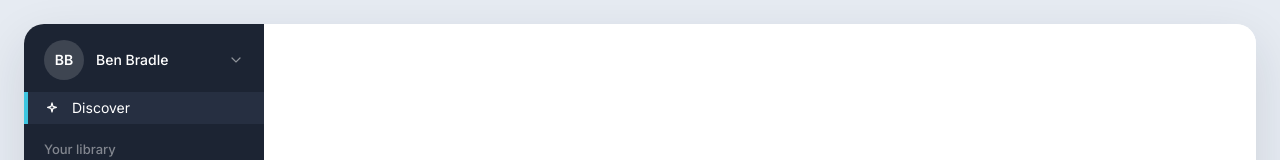
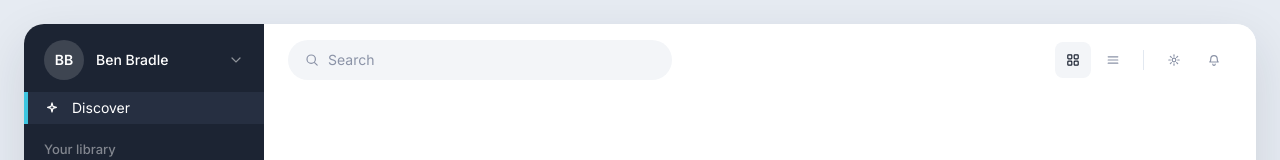
Before and after one commit to SuryaGanesh284/SOA-Project, a React (Vite) app in the folder Frontend/: page / in a window 1280 px wide. Shown: the top 160 px of the page. Built offline with nearby package versions, Linux system fonts and the light colour scheme.

Commit message:
Added the top bar

```diff
--- a/Frontend/src/App.jsx
+++ b/Frontend/src/App.jsx
@@ -1,11 +1,14 @@
 import Sidebar from './components/Sidebar.jsx'
+import TopBar from './components/TopBar.jsx'
 
 function App() {
   return (
     <div className="flex min-h-svh items-center justify-center bg-canvas p-3 font-sans text-ink sm:p-5 md:p-6">
       <div className="flex h-[calc(100svh-1.5rem)] w-full overflow-hidden rounded-window bg-white shadow-window sm:h-[calc(100svh-2.5rem)] md:h-[calc(100svh-3rem)]">
         <Sidebar />
-        <main aria-label="Library window" className="min-w-0 flex-1 bg-white" />
+        <main aria-label="Library window" className="flex min-w-0 flex-1 flex-col bg-white">
+          <TopBar />
+        </main>
       </div>
     </div>
   )
--- /dev/null
+++ b/Frontend/src/components/TopBar.jsx
@@ -0,0 +1,117 @@
+import { useState } from 'react'
+
+function TopBar() {
+  const [view, setView] = useState('grid')
+
+  return (
+    <header className="flex items-center gap-4 px-6 py-4">
+      <label className="flex h-10 w-full max-w-sm items-center gap-2 rounded-full bg-field px-4 text-muted">
+        <SearchIcon />
+        <input
+          type="search"
+          placeholder="Search"
+          aria-label="Search"
+          className="w-full bg-transparent text-sm text-ink outline-none placeholder:text-muted"
+        />
+      </label>
+
+      <div className="ml-auto flex shrink-0 items-center gap-1">
+        <IconButton
+          label="Grid view"
+          active={view === 'grid'}
+          onClick={() => setView('grid')}
+        >
+          <GridIcon />
+        </IconButton>
+        <IconButton
+          label="List view"
+          active={view === 'list'}
+          onClick={() => setView('list')}
+        >
+          <ListIcon />
+        </IconButton>
+        <span className="mx-2 h-5 w-px bg-slate-200" />
+        <IconButton label="Settings">
+          <GearIcon />
+        </IconButton>
+        <IconButton label="Notifications">
+          <BellIcon />
+        </IconButton>
+      </div>
+    </header>
+  )
+}
+
+function IconButton({ label, active, onClick, children }) {
+  return (
+    <button
+      type="button"
+      aria-label={label}
+      aria-pressed={active}
+      onClick={onClick}
+      className={`flex size-9 items-center justify-center rounded-lg ${
+        active ? 'bg-field text-ink' : 'text-muted hover:bg-field hover:text-ink'
+      }`}
+    >
+      {children}
+    </button>
+  )
+}
+
+function SearchIcon() {
+  return (
+    <svg viewBox="0 0 20 20" className="size-4 shrink-0" fill="none" aria-hidden="true">
+      <circle cx="9" cy="9" r="5.25" stroke="currentColor" strokeWidth="1.5" />
+      <path d="M13.2 13.2 16.5 16.5" stroke="currentColor" strokeWidth="1.5" strokeLinecap="round" />
+    </svg>
+  )
+}
+
+function GridIcon() {
+  return (
+    <svg viewBox="0 0 20 20" className="size-4" fill="none" aria-hidden="true">
+      <rect x="3.5" y="3.5" width="5" height="5" rx="1" stroke="currentColor" strokeWidth="1.5" />
+      <rect x="11.5" y="3.5" width="5" height="5" rx="1" stroke="currentColor" strokeWidth="1.5" />
+      <rect x="3.5" y="11.5" width="5" height="5" rx="1" stroke="currentColor" strokeWidth="1.5" />
+      <rect x="11.5" y="11.5" width="5" height="5" rx="1" stroke="currentColor" strokeWidth="1.5" />
+    </svg>
+  )
+}
+
+function ListIcon() {
+  return (
+    <svg viewBox="0 0 20 20" className="size-4" fill="none" aria-hidden="true">
+      <path d="M4 6h12M4 10h12M4 14h12" stroke="currentColor" strokeWidth="1.5" strokeLinecap="round" />
+    </svg>
+  )
+}
+
+function GearIcon() {
+  return (
+    <svg viewBox="0 0 20 20" className="size-4" fill="none" aria-hidden="true">
+      <circle cx="10" cy="10" r="2.25" stroke="currentColor" strokeWidth="1.5" />
+      <path
+        d="M10 3.5v1.8M10 14.7v1.8M3.5 10h1.8M14.7 10h1.8M5.4 5.4l1.3 1.3M13.3 13.3l1.3 1.3M14.6 5.4l-1.3 1.3M6.7 13.3l-1.3 1.3"
+        stroke="currentColor"
+        strokeWidth="1.5"
+        strokeLinecap="round"
+      />
+    </svg>
+  )
+}
+
+function BellIcon() {
+  return (
+    <svg viewBox="0 0 20 20" className="size-4" fill="none" aria-hidden="true">
+      <path
+        d="M6 8.5a4 4 0 0 1 8 0c0 3 1.2 4 1.2 4H4.8S6 11.5 6 8.5Z"
+        stroke="currentColor"
+        strokeWidth="1.5"
+        strokeLinejoin="round"
+      />
+      <path d="M8.5 15.2a1.5 1.5 0 0 0 3 0" stroke="currentColor" strokeWidth="1.5" strokeLinecap="round" />
+    </svg>
+  )
+}
+
+export default TopBar
--- a/Frontend/src/index.css
+++ b/Frontend/src/index.css
@@ -8,6 +8,7 @@
   --color-cyan: #3ec6e0;
   --color-ink: #1c2433;
   --color-muted: #8b93a7;
+  --color-field: #f3f5f8;
   --radius-window: 20px;
   --shadow-window: 0 18px 50px rgb(28 36 51 / 0.12);
 }
```
